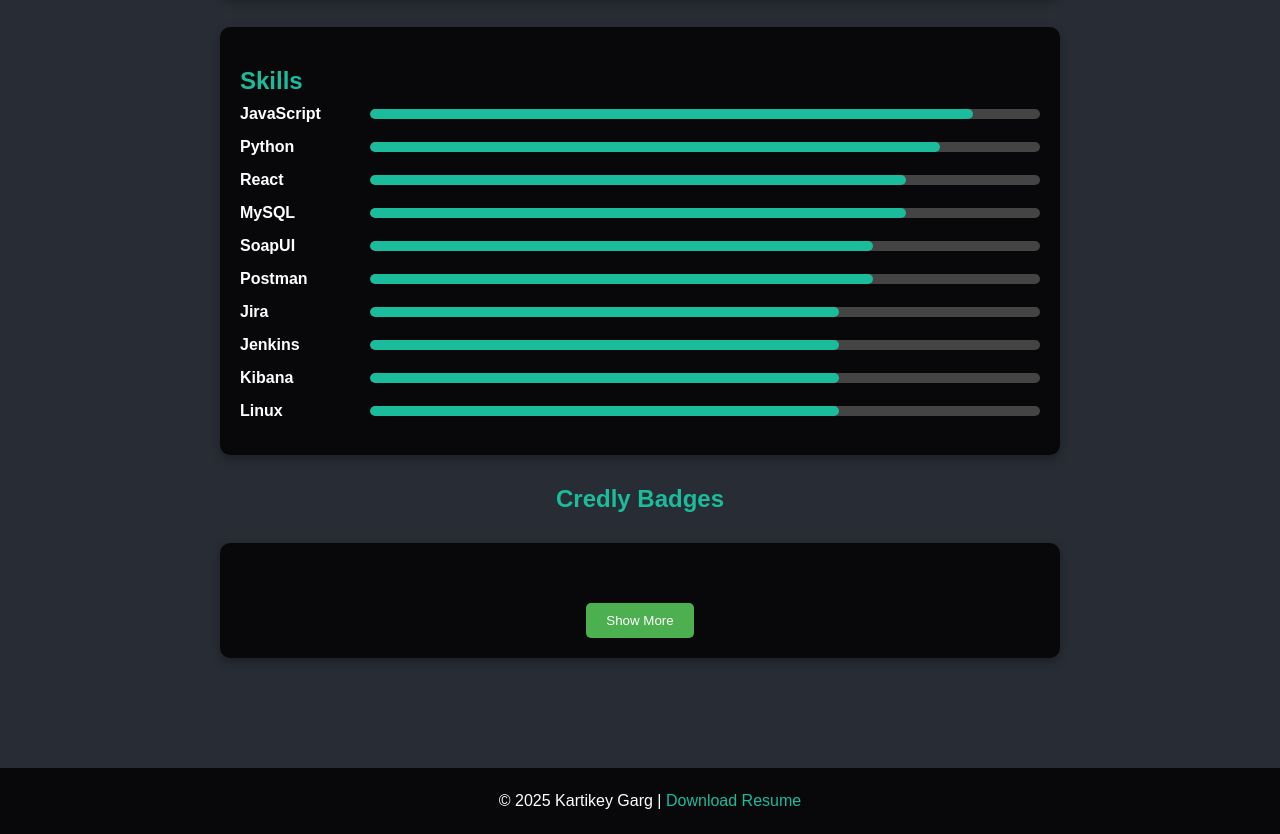
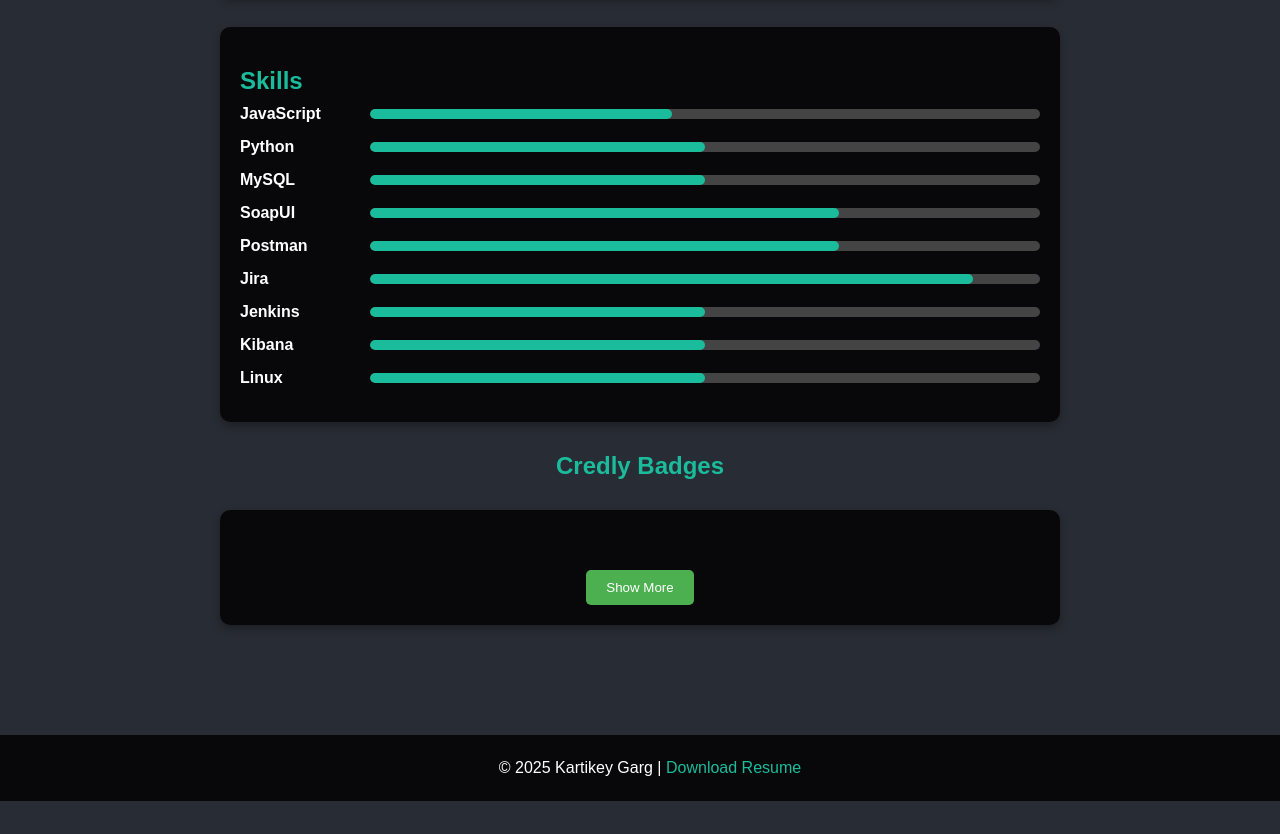
Before and after one commit to Kartikey-Garg/Kartikey-Garg.github.io, a website: page Portfolio.html in a window 1280 px wide. Shown: the part 985-1819 px from the top of the page. After the commit the page ends 1786 px from the top, so only its background shows below. Drawn offline with Linux system fonts and the light colour scheme; a script that the page names is missing.

Commit message:
Added Badges

```diff
--- a/Portfolio.html
+++ b/Portfolio.html
@@ -52,43 +52,39 @@
         <h2>Skills</h2>
         <div class="skill-bar">
             <div class="skill">JavaScript</div>
+            <div class="bar"><span style="width: 45%;"></span></div>
+        </div>
+        <div class="skill-bar">
+            <div class="skill">Python</div>
+            <div class="bar"><span style="width: 50%;"></span></div>
+        </div>
+        <div class="skill-bar">
+            <div class="skill">MySQL</div>
+            <div class="bar"><span style="width: 50%;"></span></div>
+        </div>
+        <div class="skill-bar">
+            <div class="skill">SoapUI</div>
+            <div class="bar"><span style="width: 70%;"></span></div>
+        </div>
+        <div class="skill-bar">
+            <div class="skill">Postman</div>
+            <div class="bar"><span style="width: 70%;"></span></div>
+        </div>
+        <div class="skill-bar">
+            <div class="skill">Jira</div>
             <div class="bar"><span style="width: 90%;"></span></div>
         </div>
         <div class="skill-bar">
-            <div class="skill">Python</div>
-            <div class="bar"><span style="width: 85%;"></span></div>
-        </div>
-        <div class="skill-bar">
-            <div class="skill">React</div>
-            <div class="bar"><span style="width: 80%;"></span></div>
-        </div>
-        <div class="skill-bar">
-            <div class="skill">MySQL</div>
-            <div class="bar"><span style="width: 80%;"></span></div>
-        </div>
-        <div class="skill-bar">
-            <div class="skill">SoapUI</div>
-            <div class="bar"><span style="width: 75%;"></span></div>
-        </div>
-        <div class="skill-bar">
-            <div class="skill">Postman</div>
-            <div class="bar"><span style="width: 75%;"></span></div>
-        </div>
-        <div class="skill-bar">
-            <div class="skill">Jira</div>
-            <div class="bar"><span style="width: 70%;"></span></div>
-        </div>
-        <div class="skill-bar">
             <div class="skill">Jenkins</div>
-            <div class="bar"><span style="width: 70%;"></span></div>
+            <div class="bar"><span style="width: 50%;"></span></div>
         </div>
         <div class="skill-bar">
             <div class="skill">Kibana</div>
-            <div class="bar"><span style="width: 70%;"></span></div>
+            <div class="bar"><span style="width: 50%;"></span></div>
         </div>
         <div class="skill-bar">
             <div class="skill">Linux</div>
-            <div class="bar"><span style="width: 70%;"></span></div>
+            <div class="bar"><span style="width: 50%;"></span></div>
         </div>
     </section>
 
@@ -105,6 +101,9 @@
                     <div data-iframe-width="150" data-iframe-height="270" data-share-badge-id="12f70e8e-2d47-43dd-a153-5b7784ca3641" data-share-badge-host="https://www.credly.com"></div>
                     <script type="text/javascript" async src="//cdn.credly.com/assets/utilities/embed.js"></script>
                 </div>
+                <div class="badge">
+                    <div data-iframe-width="150" data-iframe-height="270" data-share-badge-id="de177605-89b4-4d2d-a3a5-e51199439561" data-share-badge-host="https://www.credly.com"></div><script type="text/javascript" async src="//cdn.credly.com/assets/utilities/embed.js"></script>
+                </div>
                 <!-- Add more badges as needed -->
             </div>
             <button id="show-more-badges">Show More</button>
--- a/css/Portfolio.css
+++ b/css/Portfolio.css
@@ -119,6 +119,21 @@
     border-radius: 5px;
 }
 
+.skills ul {
+    list-style: none;
+    padding: 0;
+}
+
+.skills ul li {
+    background: rgba(0, 0, 0, 0.8);
+    margin: 10px 0;
+    padding: 10px;
+    border-radius: 5px;
+    box-shadow: 0px 4px 10px rgba(0, 0, 0, 0.3);
+    font-size: 1rem;
+    color: #1abc9c;
+}
+
 footer {
     text-align: center;
     padding: 10px;
```
Also changed, not shown: 1 other file.
